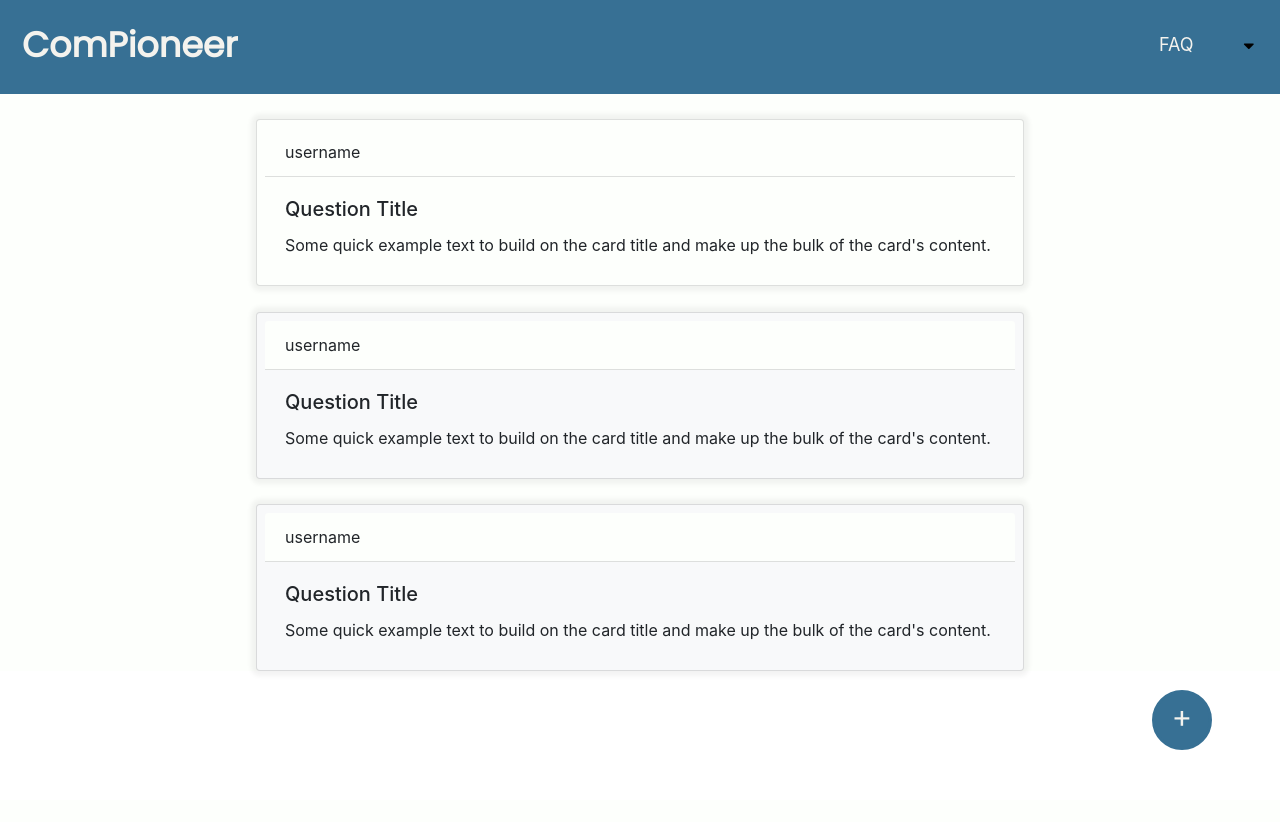
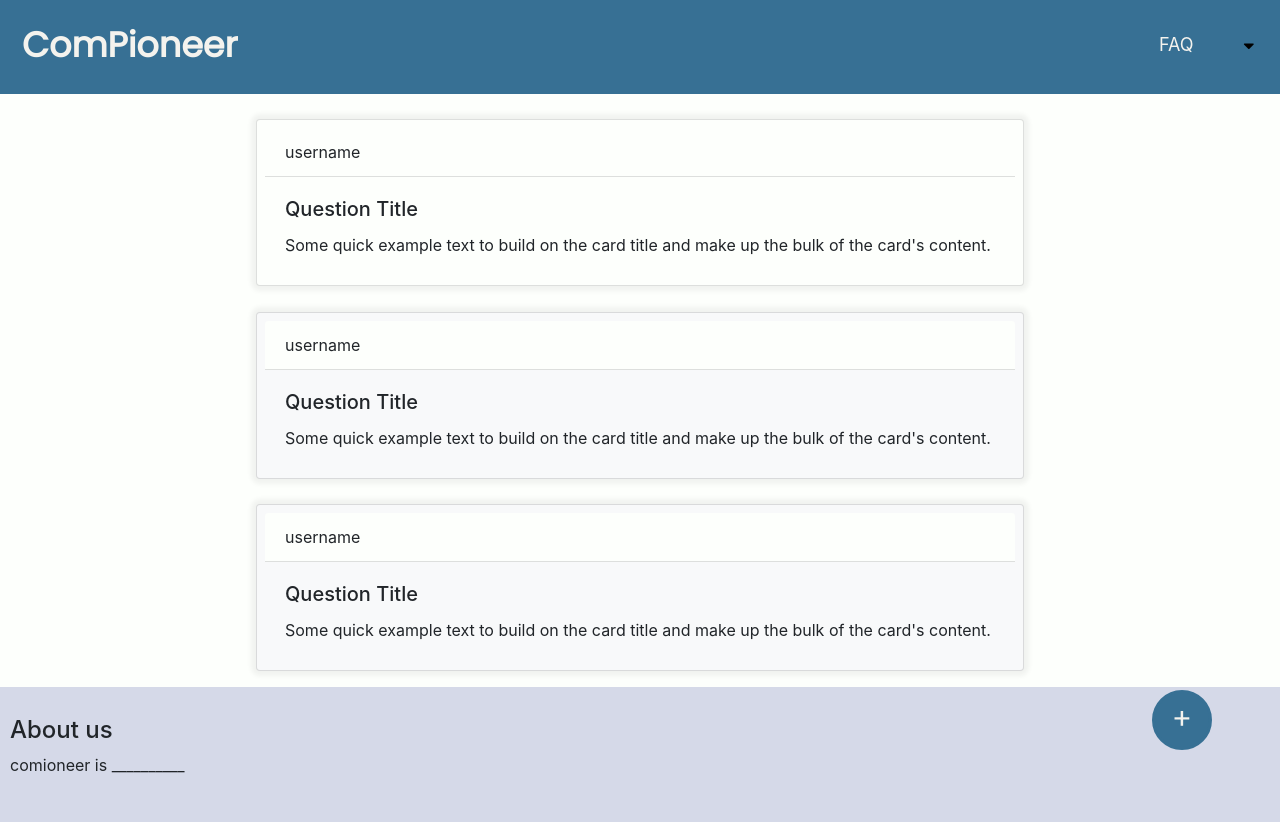
Before and after one commit to Compioneer/ComPioneer, a PHP site: page /home.php in a window 1280 px wide. Before the commit the page ends 750 px from the top, so only its background shows below. Run offline with PHP 8.4, Linux system fonts and the light colour scheme; some libraries are stand-ins or nearby versions.

Commit message:
Footer update

```diff
--- a/css/style.css
+++ b/css/style.css
@@ -314,3 +314,16 @@ background: #373f51;
 #PObtn:hover{
   background: #2980b9 ;
 }
+.footerContent{
+  position: relative;
+  left: 0;
+  bottom: 0;
+  width: 100%;
+  background-color: #d5d9e8;
+  text-align: left;
+  padding: 29px 10px;
+  overflow: hidden;
+}
+.footerContent p{
+  width: 200px;
+}
--- a/home.php
+++ b/home.php
@@ -59,6 +59,10 @@ require 'include\header.php';
         <a href="post_question.php">
         <button type="button" class="btn-class" id="btn-id">+</button>
         </a>
+
+  <div class="footerContent">
+<h4> About us </h4>
+<p> comioneer is __________ </p>
 </di>
   </body>
 </html>
```
